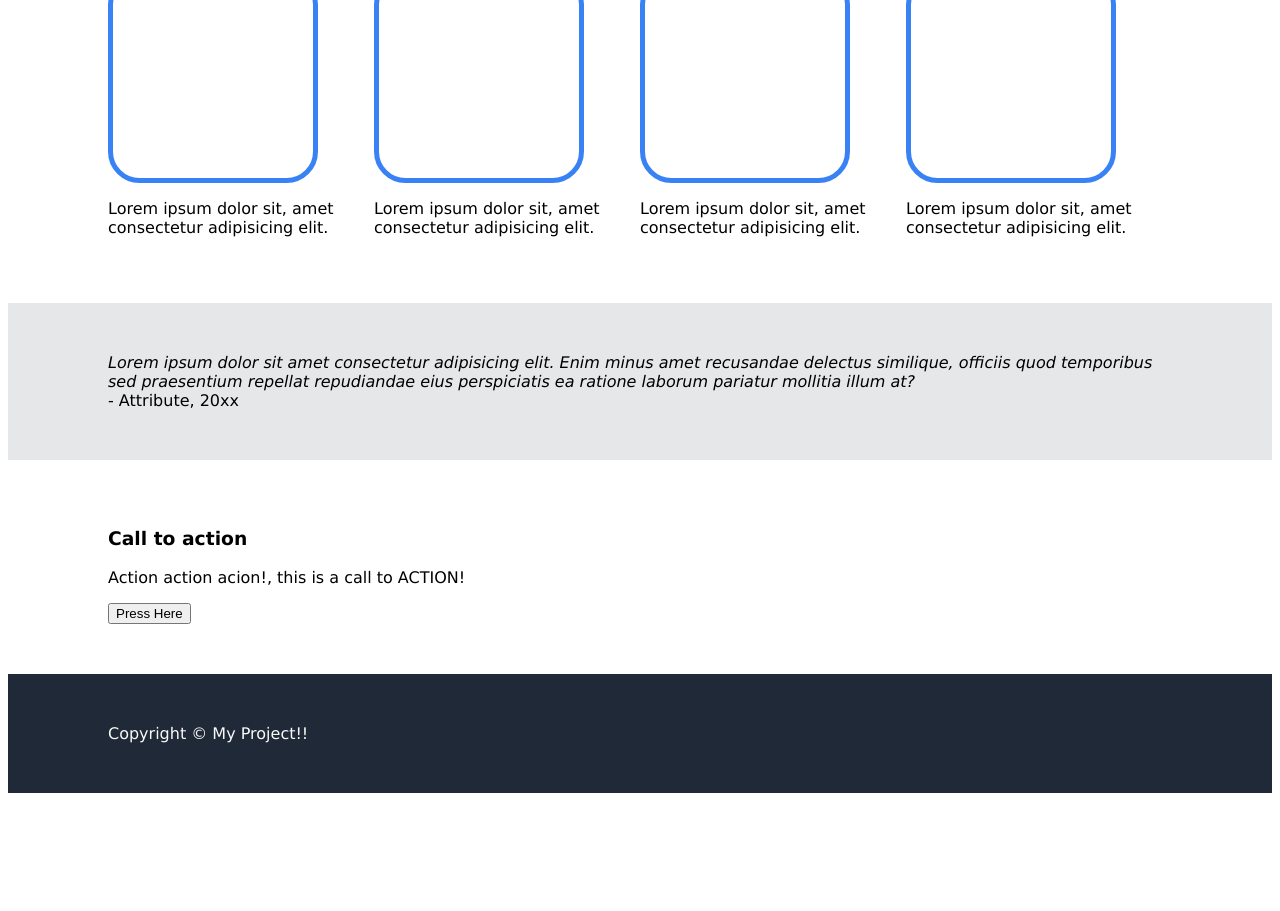
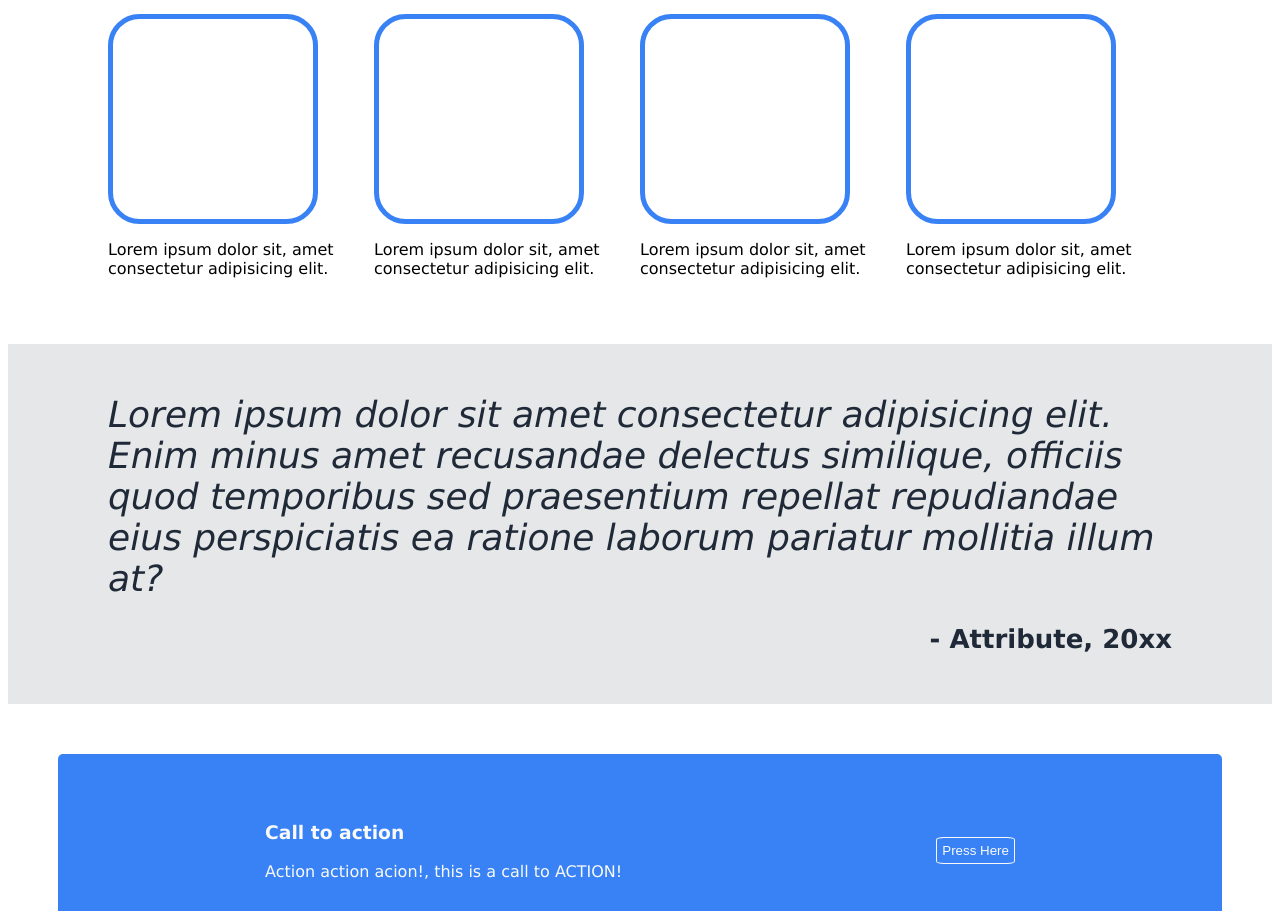
Before and after one commit to NasserMB/Project-Landing_Page, a plain HTML site: page index.html in a window 1280 px wide. Shown: the part 734-1645 px from the top of the page. Before the commit the page ends 1535 px from the top, so only its background shows below. Drawn offline with Linux system fonts and the light colour scheme.

Commit message:
Complete final styling in style.css

```diff
--- a/style.css
+++ b/style.css
@@ -30,6 +30,13 @@
     gap: 16px;
 }
 
+.banleft > button {
+    background-color: #3882f6;
+    color: #F9FAF8;
+    padding: 5px;
+    border-radius: 10%;
+}
+
 .info {
     padding: 50px 100px;
     margin: 0;
@@ -38,8 +45,18 @@
     align-items: center;
 }
 
+.info > h2 {
+    font-size: 36px;
+    font-weight: 900;
+    color: #1f2937;
+}
+
 .cards {
     display: flex;
+}
+
+.card {
+    text-align: ;
 }
 
 .cardimg {
@@ -47,17 +64,50 @@
     border-radius: 15%;
     width: 200px;
     height: 200px;
+    align-content: center;
 }
 
 .qoute {
     background-color: #E5E7E8;
     padding: 50px 100px;
     margin: 0;
+    font-size: 36px;
+    font-weight: 100;
+    color: #1f2937;
+}
+
+.attr {
+    display: flex;
+    justify-content: flex-end;
+    padding-top: 25px;
+    font-size: 26px;
+    font-weight: 900;
 }
 
 .call {
-    padding: 50px 100px;
-    margin: 0;
+    padding: 50px;
+    margin: 50px 50px;
+    display: flex;
+    justify-content: space-around;
+    background-color: #3882f6;
+    color: #F9FAF8;
+    border-radius: 5px;
+}
+
+.calltext {
+    border-radius: 25%;
+}
+
+.callbutton {
+    align-self: center;
+}
+
+.callbutton > button {
+    background-color: #3882f6;
+    border: 1px solid #F9FAF8;
+    color: #F9FAF8;
+    padding: 5px;
+    border-radius: 10%;
 }
 
 .footer {
@@ -65,6 +115,8 @@
     color: #F9FAF8;
     padding: 50px 100px;
     margin: 0;
+    display: flex;
+    justify-content: center;
 }
 
 h1 {
```
